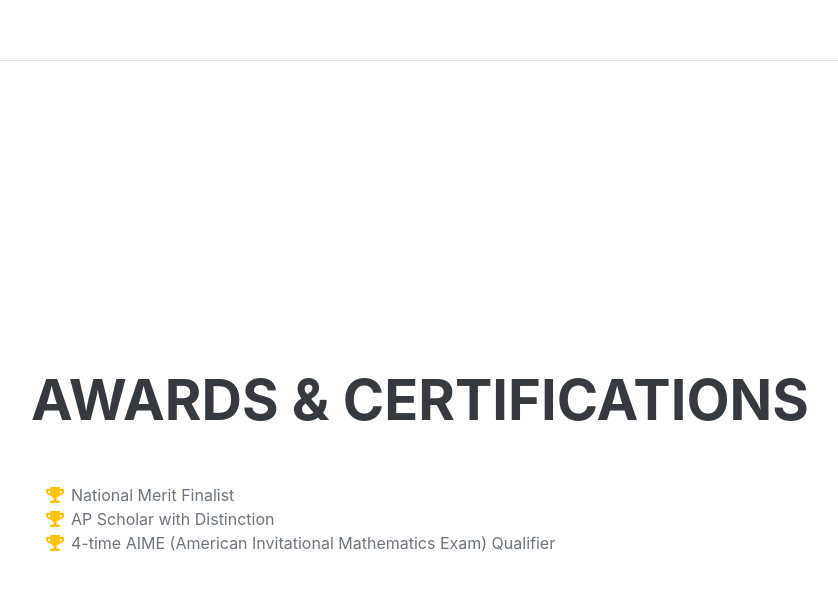
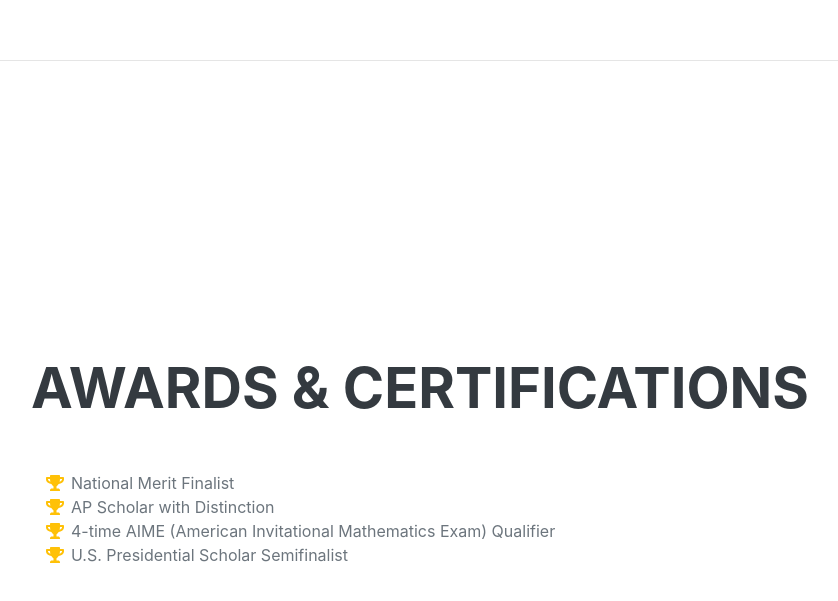
Before and after one commit to mlyin/Personal-Website, a plain HTML site: page index.html in a window 1280 px wide. Shown: the part 3944-4545 px from the top of the page, without its empty margins (289-1127 px from the left). Drawn offline with nearby package versions, Linux system fonts and the light colour scheme; a web font is replaced by a local one.

Commit message:
us psp sf

```diff
--- a/index.html
+++ b/index.html
@@ -159,6 +159,10 @@
                             <span class="fa-li"><i class="fas fa-trophy text-warning"></i></span>
                             4-time AIME (American Invitational Mathematics Exam) Qualifier
                         </li>
+                        <li>
+                            <span class="fa-li"><i class="fas fa-trophy text-warning"></i></span>
+                            U.S. Presidential Scholar Semifinalist
+                        </li>
                     </ul>
                 </div>
             </section>
```
